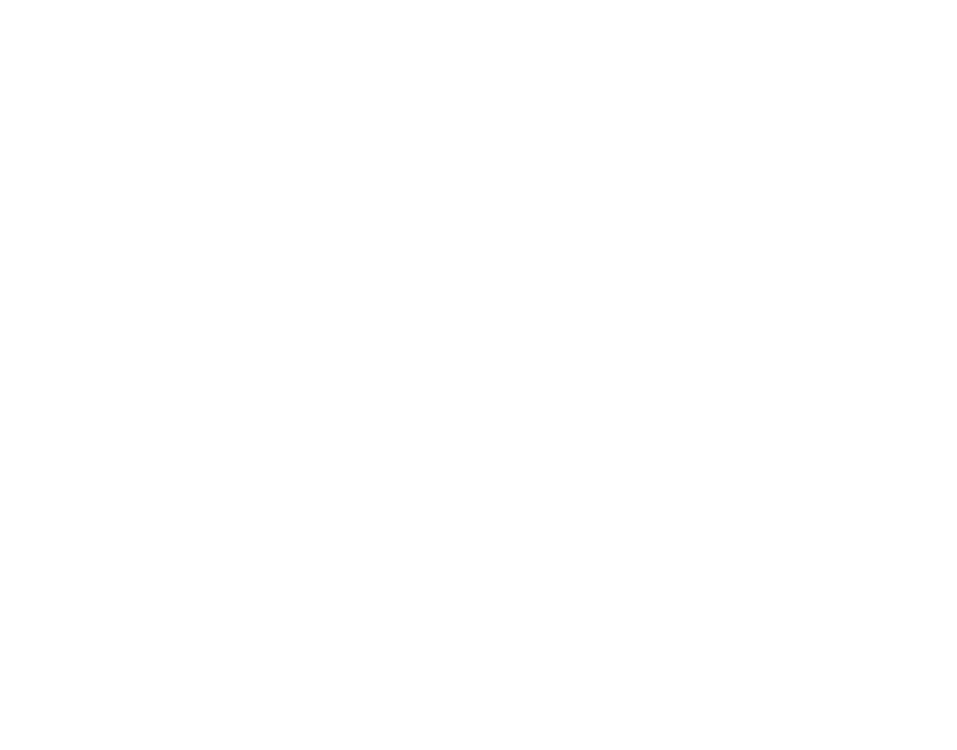
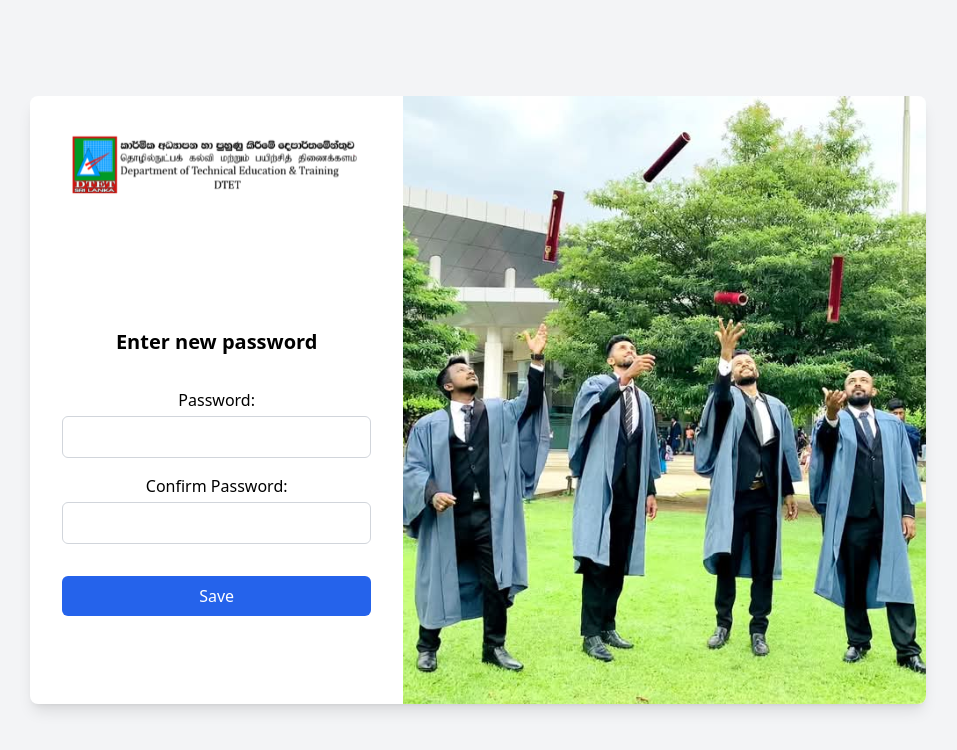
Before and after one commit to Jaynejay/CodeRella-Project, a React (Vite) app in the folder client/: page /changepw in a window 1280 px wide. Before the commit this address had no page. Shown: the top 750 px of the page, without its empty margins (162-1119 px from the left). Built offline with nearby package versions, Linux system fonts and the light colour scheme.

Commit message:
forgot pw section added

```diff
--- a/client/src/App.jsx
+++ b/client/src/App.jsx
@@ -10,6 +10,7 @@ import LandingPage from "./pages/LandingPage";
 import AccountSetup from "./pages/AccountSetup";
 import RegistrationForm from "./pages/RegistrationForm";
 import Forgotpw1 from "./pages/Forgotpw1";
+import Changepw1 from "./pages/Changepw1";
 
 
 
@@ -23,6 +24,7 @@ function App() {
           <Route path="/account" element={<AccountSetup />} />
           <Route path="/registration" element={<RegistrationForm />} />
           <Route path="/forgotpw" element={<Forgotpw1 />} />
+          <Route path="/changepw" element={<Changepw1 />} />
           <Route path="/" element={<Navigate to="/landing" replace />} />
         </Routes>
       </div>
--- /dev/null
+++ b/client/src/pages/Changepw1.jsx
@@ -0,0 +1,103 @@
+import logo from "../assets/images/logo.svg";
+import students from "../assets/images/bg.svg";
+import { useState } from "react";
+import { useNavigate, Link } from "react-router-dom";
+
+const Changepw1 = () => {
+  const [passwordData, setPasswordData] = useState({
+    password: "",
+    confirmPassword: "",
+  });
+
+  const navigate = useNavigate();
+
+  const handleChange = (e) => {
+    const { name, value } = e.target;
+    setPasswordData((prev) => ({
+      ...prev,
+      [name]: value,
+    }));
+  };
+
+  const handleSubmit = (e) => {
+    e.preventDefault();
+
+    if (passwordData.password !== passwordData.confirmPassword) {
+      alert("Passwords do not match!");
+      return;
+    }
+
+    console.log("Password changed successfully:", passwordData.password);
+    // Do actual password update logic here (API call, etc.)
+    navigate("/login"); // Example navigation after success
+  };
+
+  return (
+    <div className="flex items-center justify-center min-h-screen bg-gray-100">
+      <div className="w-full max-w-4xl bg-white rounded-lg shadow-lg overflow-hidden">
+        <div className="flex flex-col md:flex-row">
+          <div className="w-full md:w-5/12 p-8 flex flex-col justify-between">
+            <div className="flex items-center mb-2">
+              <Link to="/">
+                <img src={logo} alt="DTET logo" />
+              </Link>
+            </div>
+
+            <div className="text-center mt-2 mb-14">
+              <h1 className="font-bold text-xl mb-8">Enter new password</h1>
+
+              <form onSubmit={handleSubmit}>
+                <div className="mb-4">
+                  <label htmlFor="password" className="block mb-1">
+                    Password:
+                  </label>
+                  <input
+                    type="password"
+                    id="password"
+                    name="password"
+                    value={passwordData.password}
+                    onChange={handleChange}
+                    className="w-full text-center border border-gray-300 rounded-md px-3 py-2"
+                    required
+                  />
+                </div>
+                <div className="mb-4">
+                  <label htmlFor="confirmPassword" className="block mb-1">
+                    Confirm Password:
+                  </label>
+                  <input
+                    type="password"
+                    id="confirmPassword"
+                    name="confirmPassword"
+                    value={passwordData.confirmPassword}
+                    onChange={handleChange}
+                    className="w-full text-center border border-gray-300 rounded-md px-3 py-2 mb-4"
+                    required
+                  />
+                </div>
+
+                <div className="flex justify-center">
+                  <button
+                    type="submit"
+                    className="w-full bg-blue-600 text-white py-2 px-2 rounded-md hover:bg-blue-700 transition duration-300"
+                  >
+                    Save
+                  </button>
+                </div>
+              </form>
+            </div>
+          </div>
+          <div className="w-full md:w-7/12 bg-gray-100">
+            <img
+              src={students}
+              alt="Graduates throwing caps"
+              className="w-full h-full object-cover"
+            />
+          </div>
+        </div>
+      </div>
+    </div>
+  );
+};
+
+export default Changepw1;
--- a/client/src/pages/Forgotpw1.jsx
+++ b/client/src/pages/Forgotpw1.jsx
@@ -1,16 +1,40 @@
+import { useState } from "react";
 import logo from "../assets/images/logo.svg";
 import students from "../assets/images/bg.svg";
-import { Link } from 'react-router-dom';
+import { useNavigate, Link } from "react-router-dom";
+
 const Forgotpw1 = () => {
+  const [emailData, setEmailData] = useState({
+    Email: ""
+  });
+
+  const navigate = useNavigate();
+
+  // Handles input changes
+  const handleChange = (e) => {
+    const { name, value } = e.target;
+    setEmailData((prevState) => ({
+      ...prevState,
+      [name]: value
+    }));
+  };
+
+  // Handles form submission
+  const handleSubmit = (e) => {
+    e.preventDefault();
+    console.log("Email entered:", emailData.Email);
+    // You can add validation or API calls here
+    navigate("/changepw");
+  };
 
   return (
     <div className="flex items-center justify-center min-h-screen bg-gray-100">
       <div className="w-full max-w-4xl bg-white rounded-lg shadow-lg overflow-hidden">
         <div className="flex flex-col md:flex-row">
-					{/*Left panel*/}
+          {/* Left panel */}
           <div className="w-full md:w-5/12 p-8 flex flex-col justify-between">
             <div>
-							{/*logo*/}
+              {/* Logo */}
               <div className="flex items-center mb-6">
                 <Link to="/">
                   <img src={logo} alt="DTET logo" className="w-50 h-12 mr-3" />
@@ -18,24 +42,47 @@ const Forgotpw1 = () => {
               </div>
 
               <div className="mt-8 mb-8 py-40">
-								<h1 className="text-xl font-bold text-center mb-2">Forgot password?</h1>
-								<form className="text-center" >
-									<label htmlFor="email" className="block mb-2 pt-5">Email:</label>
-									<input type="text" id="email" name="email" className="text-center w-full border border-gray-300 rounded-md px-3 py-2" required/>
+                <h1 className="text-xl font-bold text-center mb-2">
+                  Forgot password?
+                </h1>
+                <form className="text-center" onSubmit={handleSubmit}>
+                  <label htmlFor="email" className="block mb-2 pt-5">
+                    Email:
+                  </label>
+                  <input
+                    type="email"
+                    id="email"
+                    name="Email"
+                    value={emailData.Email}
+                    onChange={handleChange}
+                    className="text-center w-full border border-gray-300 rounded-md px-3 py-2"
+                    required
+                  />
+                  <div className="mt-6 flex justify-center">
+                    <button
+                      type="submit"
+                      className="w-full bg-blue-600 text-white py-2 px-4 rounded-md hover:bg-blue-700 transition duration-300"
+                    >
+                      Next
+                    </button>
+                  </div>
                 </form>
               </div>
             </div>
-
-					</div>
-					<div className="w-full md:w-7/12 bg-gray-100">
-						<img src={students} alt="Graduates throwing caps" className="w-full h-full object-cover"/>
           </div>
 
+          {/* Right panel */}
+          <div className="w-full md:w-7/12 bg-gray-100">
+            <img
+              src={students}
+              alt="Graduates throwing caps"
+              className="w-full h-full object-cover"
+            />
+          </div>
         </div>
       </div>
     </div>
   );
-}
-
+};
 
 export default Forgotpw1;
--- a/client/src/pages/LoginPage.jsx
+++ b/client/src/pages/LoginPage.jsx
@@ -53,7 +53,7 @@ const LoginPage = () => {
                     <div className="mb-4">
                       <label
                         htmlFor="username"
-                        className="block text-left mb-1"
+                        className="block mb-1"
                       >
                         Username:
                       </label>
@@ -63,7 +63,7 @@ const LoginPage = () => {
                         name="username"
                         value={loginData.username}
                         onChange={handleChange}
-                        className="w-full border border-gray-300 rounded-md px-3 py-2"
+                        className="text-center w-full border border-gray-300 rounded-md px-3 py-2"
                         required
                       />
                     </div>
@@ -71,7 +71,7 @@ const LoginPage = () => {
                     <div className="mb-4">
                       <label
                         htmlFor="password"
-                        className="block text-left mb-1"
+                        className="block mb-1"
                       >
                         Password:
                       </label>
@@ -81,7 +81,7 @@ const LoginPage = () => {
                         name="password"
                         value={loginData.password}
                         onChange={handleChange}
-                        className="w-full border border-gray-300 rounded-md px-3 py-2"
+                        className="text-center w-full border border-gray-300 rounded-md px-3 py-2"
                         required
                       />
                     </div>
```
Lines whose indentation alone changed are shown as unchanged.
